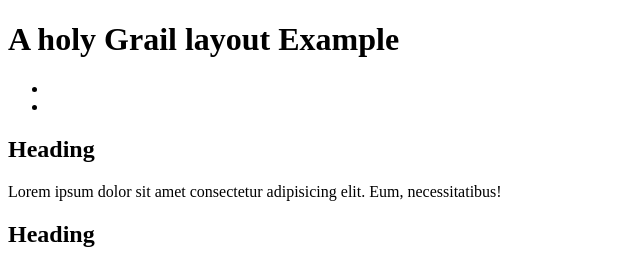
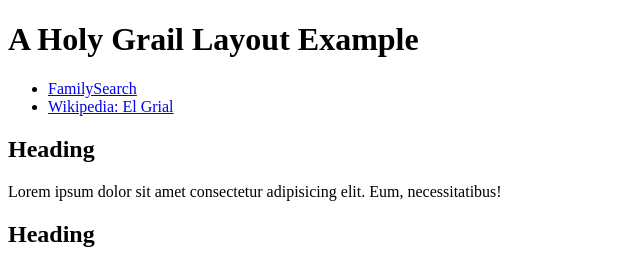
Before and after one commit to StanleyMauricio/wdd130, a plain HTML site: page week02/holygrail.html in a window 1280 px wide. Shown: the top 265 px of the page, without its empty margins (0-640 px from the left). Drawn offline with Linux system fonts and the light colour scheme.

Commit message:
holy grail added

```diff
--- a/week02/holygrail.html
+++ b/week02/holygrail.html
@@ -3,18 +3,18 @@
 <head>
     <meta charset="UTF-8">
     <meta name="viewport" content="width=device-width, initial-scale=1.0">
-    <title>Stanley Mauricio | Holy Grail Layout Example </title>
-    <meta name = "description" content ="A common layout on the web called the holy grail' ">
-    <meta name = "author" content = "Xavier Rodriguez">
+    <title>Stanley Mauricio | Holy Grail Layout Example</title>
+    <meta name="description" content="A common layout on the web called the 'holy grail'">
+    <meta name="author" content="Xavier Rodriguez">
 </head>
 <body>
     <header>
-        <h1> A holy Grail layout Example</h1>
+        <h1>A Holy Grail Layout Example</h1>
     </header>
     <nav>
         <ul>
-            <li><a href="https://www.familysearch.org/search/"></a></li>
-            <li><a href="https://es.wikipedia.org/wiki/Grial"></a></li>
+            <li><a href="https://www.familysearch.org/search/">FamilySearch</a></li>
+            <li><a href="https://es.wikipedia.org/wiki/Grial">Wikipedia: El Grial</a></li>
         </ul>
     </nav>
     <main>
@@ -28,8 +28,9 @@
         </section>
     </main>
     <aside>
-        <img src="https://content.churchofjesuschrist.org/templesldsorg/bc/Temples/photo-galleries/albuquerque-new-mexico/800x500/albuquerque-temple-lds-137883-wallpaper.jpg" alt="
-        Albuquerque New Mexico Temple" width = "200">
+        <img src="https://content.churchofjesuschrist.org/templesldsorg/bc/Temples/photo-galleries/albuquerque-new-mexico/800x500/albuquerque-temple-lds-137883-wallpaper.jpg"
+             alt="Albuquerque New Mexico Temple"
+             width="200">
     </aside>
     <footer>
         Stanley Mauricio
```
